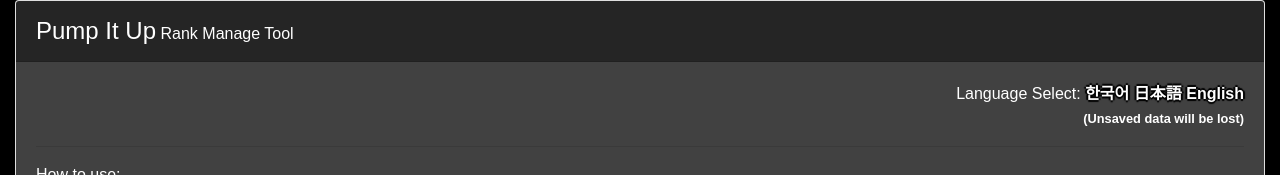
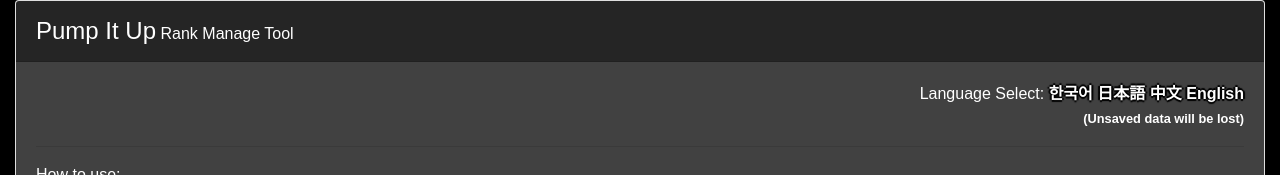
Before and after one commit to prunusnira/piumanager, a React (Create React App) app: page / in a window 1280 px wide. Shown: the top 175 px of the page. Built offline with nearby package versions, Linux system fonts and the light colour scheme.

Commit message:
Add Chinese select

```diff
--- a/src/piutable/piutable.tsx
+++ b/src/piutable/piutable.tsx
@@ -1021,6 +1021,7 @@
                                         Language Select:&nbsp;
                                         <Link to="#no_div" className="innerhref" onClick={() => this.langChange('ko')}>한국어</Link>&nbsp;
                                         <Link to="#no_div" className="innerhref" onClick={() => this.langChange('jp')}>日本語</Link>&nbsp;
+                                        <Link to="#no_div" className="innerhref" onClick={() => this.langChange('zh')}>中文</Link>&nbsp;
                                         <Link to="#no_div" className="innerhref" onClick={() => this.langChange('en')}>English</Link>
                                         <br/>
                                         <b><span style={{fontSize:"80%"}}>(Unsaved data will be lost)</span></b>
```
